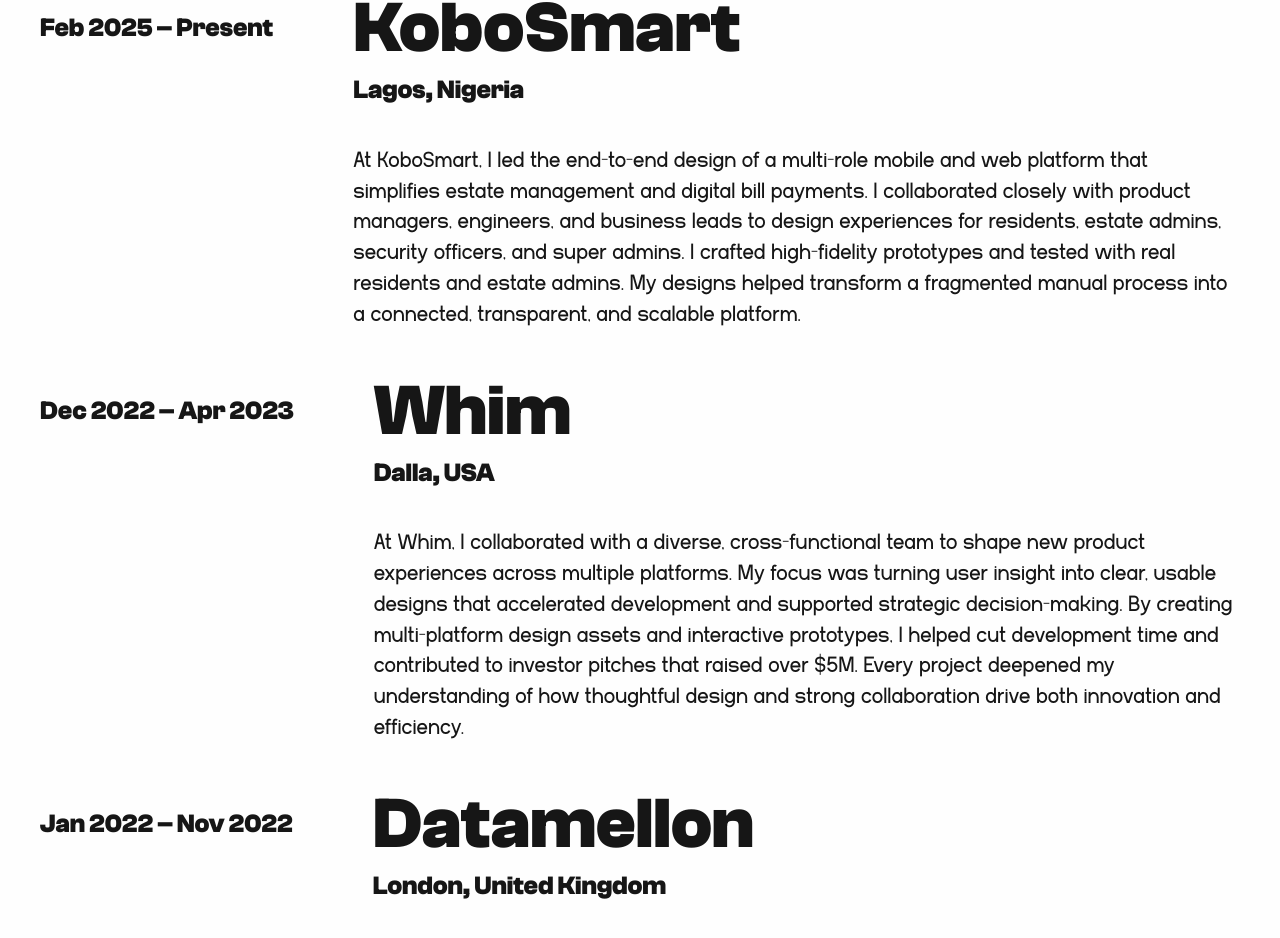
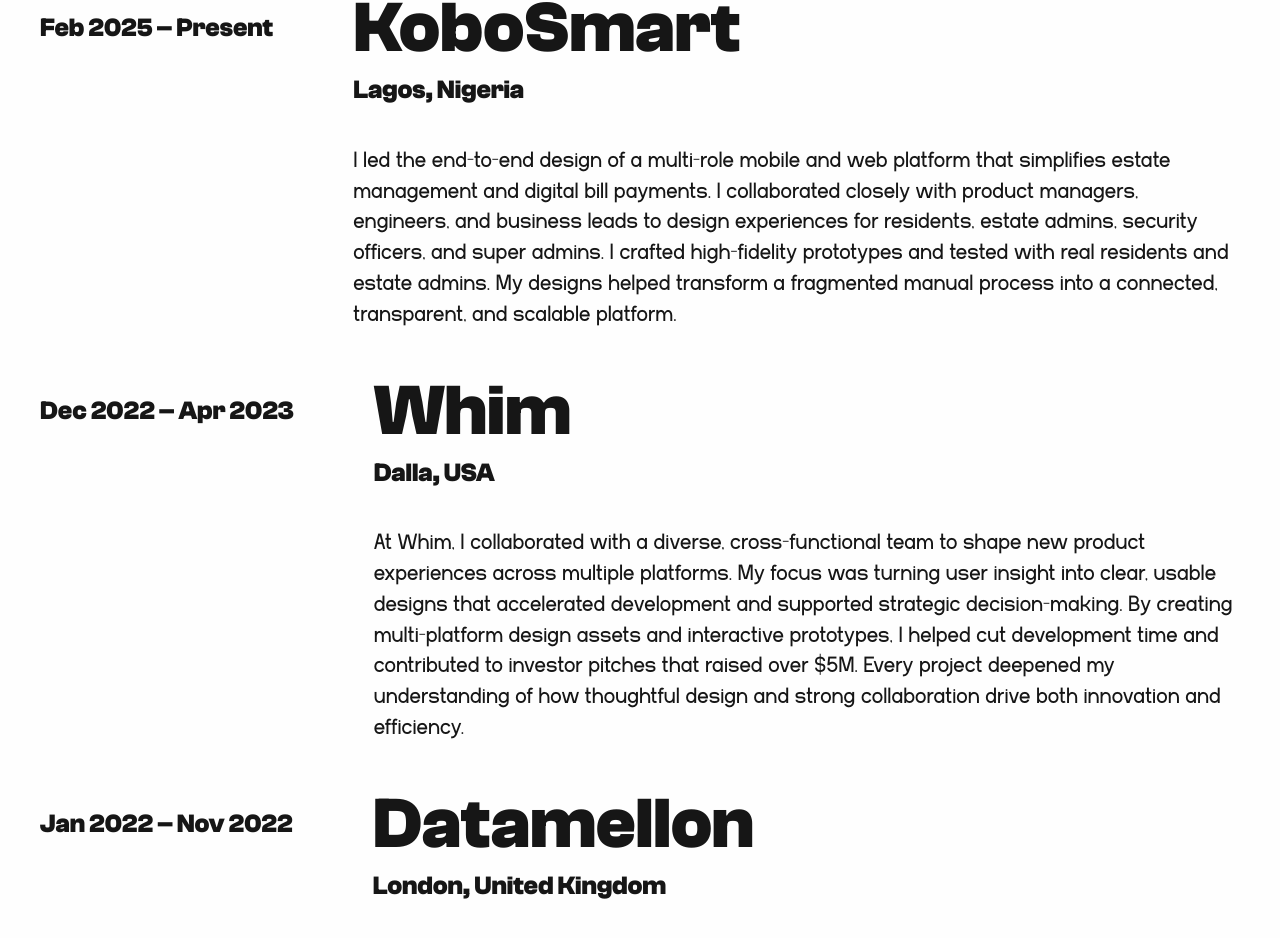
Before and after one commit to KaluDavid/edidiongkalu, a Next.js app: page /about in a window 1280 px wide. Shown: the part 1809-2747 px from the top of the page. Built offline with nearby package versions, Linux system fonts and the light colour scheme.

Commit message:
fix(ui): resume update

```diff
--- a/components/data/resume.ts
+++ b/components/data/resume.ts
@@ -3,7 +3,7 @@
     date: "Feb 2025 – Present",
     company: "KoboSmart",
     location: "Lagos, Nigeria",
-    text: "At KoboSmart, I led the end-to-end design of a multi-role mobile and web platform that simplifies estate management and digital bill payments. I collaborated closely with product managers, engineers, and business leads to design experiences for residents, estate admins, security officers, and super admins. I crafted high-fidelity prototypes and tested with real residents and estate admins. My designs helped transform a fragmented manual process into a connected, transparent, and scalable platform.",
+    text: "I led the end-to-end design of a multi-role mobile and web platform that simplifies estate management and digital bill payments. I collaborated closely with product managers, engineers, and business leads to design experiences for residents, estate admins, security officers, and super admins. I crafted high-fidelity prototypes and tested with real residents and estate admins. My designs helped transform a fragmented manual process into a connected, transparent, and scalable platform.",
   },
   {
     date: "Dec 2022 – Apr 2023",
```
